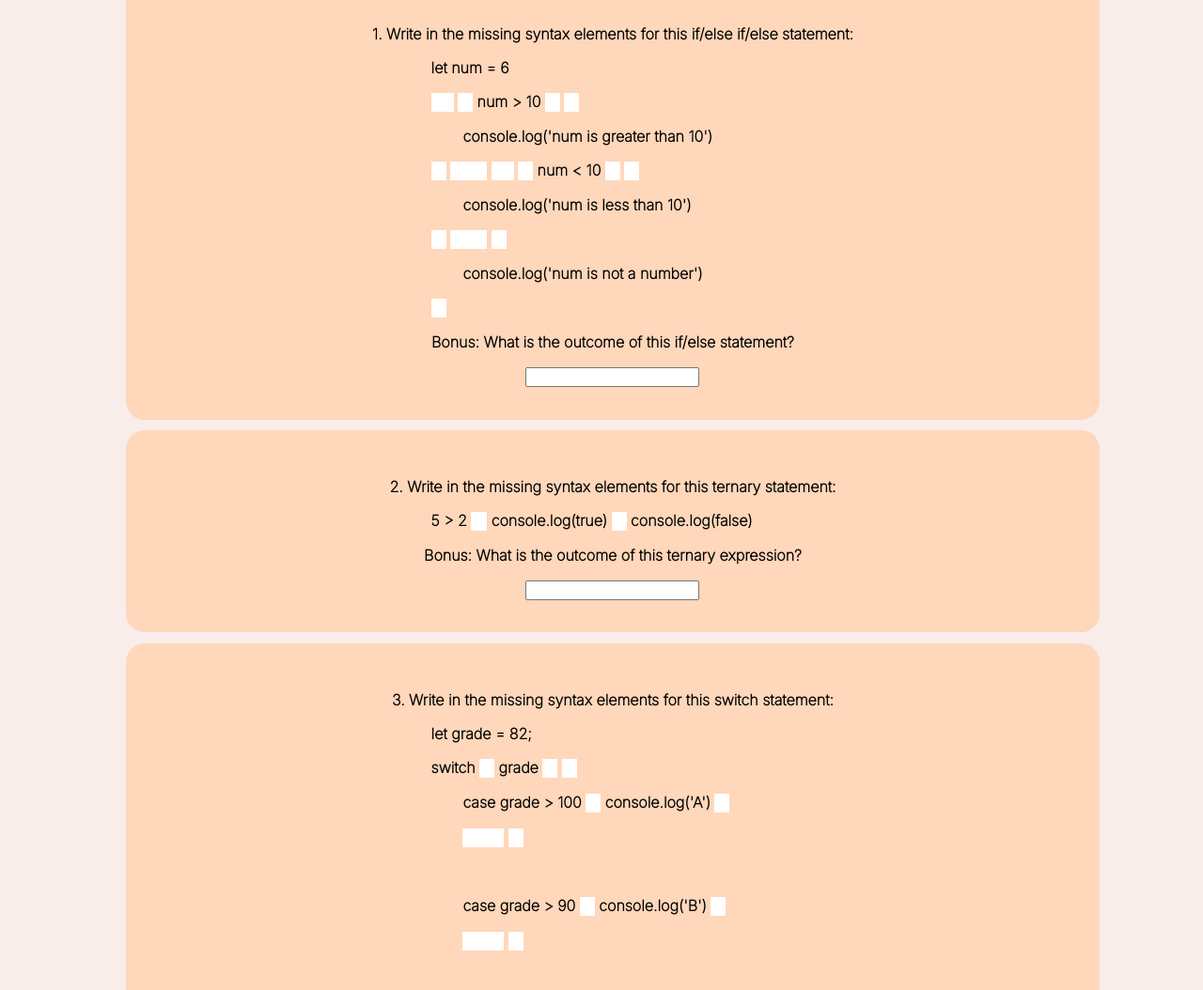
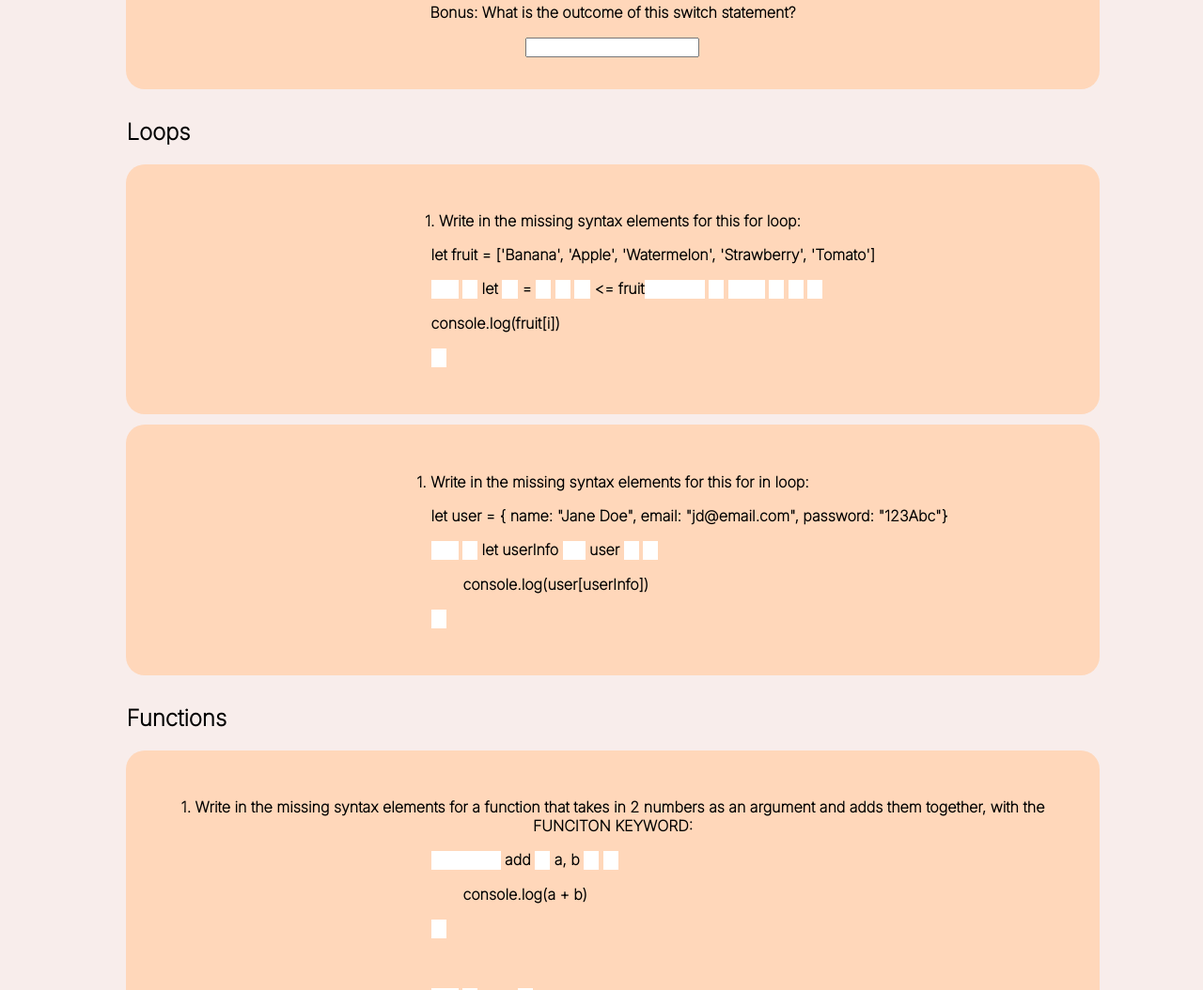
Before and after one commit to corynnem/week-2-challenges, a plain HTML site: page index.html in a window 1280 px wide. Shown: the part 1746-2800 px from the top of the page at 94% size. Drawn offline with Linux system fonts and the light colour scheme.

Commit message:
added loop and function challenges

```diff
--- a/index.html
+++ b/index.html
@@ -18,7 +18,7 @@
     <h3>Instructions: in each input box, type the correct syntax element and press enter. If your answer is correct the box will turn green
         and if not, the box will turn red.  </h3>
     <div id="challenges">
-        <h2>Operators</h2>
+        <!-- <h2>Operators</h2>
         <div id="q">
             <p>1. Write in the missing syntax element to compare these 2 number's type AND value :</p>
             <div class="snippet">
@@ -79,7 +79,7 @@
                 <p>}</p>
 
             </div>
-        </div>
+        </div> -->
 
 
 
@@ -143,8 +143,49 @@
                 <p><input class="short"/> <input class="long"/> <input class="medium"/><input class="short" /> condition <input class="short" /> <input class="short" /> </p>
             </div>
         </div> -->
-    </div>
+        <h2>Loops</h2>
 
+        <div id="q">
+            <p>1. Write in the missing syntax elements for this for loop:</p>
+            <div class="snippet">
+                <p>let fruit = ['Banana', 'Apple', 'Watermelon', 'Strawberry', 'Tomato']</p>
+                <p> <input class="for"/> <input class="openparen"/> let <input class="i"> = <input class="zero"/> <input class="semicolon">  <input class="i"> <= fruit<input class="length"> <input class="semicolon">  <input class="iplusplus"> <input class="semicolon"> <input class="closeparen"/> <input class="opencurly" /> </p>
+                <p>console.log(fruit[i])</p>
+                <p><input class="closecurly"/></p>
+            </div>
+        </div>
+        <div id="q">
+            <p>1. Write in the missing syntax elements for this for in loop:</p>
+            <div class="snippet">
+                <p>let user = { name: "Jane Doe", email: "jd@email.com", password: "123Abc"}</p>
+                <p> <input class="for"/> <input class="openparen"/> let userInfo <input class="in"/> user <input class="closeparen"/> <input class="opencurly" /> </p>
+                <p style="margin-left: 5%;">console.log(user[userInfo])</p>
+                <p><input class="closecurly"/></p>
+            </div>
+         </div>
+
+       <h2>Functions</h2>
+        <div id="q">
+                <p>1. Write in the missing syntax elements for a function that takes in 2 numbers as an argument and adds them together, with the FUNCITON KEYWORD:</p>
+                <div class="snippet">
+                    <p> <input class="function"/> add <input class="openparen"/> a, b <input class="closeparen"/> <input class="opencurly" /> </p>
+                    <p style="margin-left: 5%;">console.log(a + b)</p>
+                    <p><input class="closecurly"/></p>
+                    <br/>
+                    <p><input class="add"/> <input class="openparen"/> 9, 10 <input class="closeparen"/></p>
+                </div>
+            </div>
+
+            <div id="q">
+                <p>1. Write in the missing syntax elements for a function that takes in 2 numbers as an argument and adds them together, as a FAT ARROW FUNCTION:</p>
+                <div class="snippet">
+                    <p> let add = <input class="openparen"/> a, b <input class="closeparen"/> <input class="arrow"> <input class="opencurly" /> </p>
+                    <p style="margin-left: 5%;">console.log(a + b)</p>
+                    <p><input class="closecurly"/></p>
+                    <br/>
+                    <p><input class="add"/> <input class="openparen"/> 9, 10 <input class="closeparen"/></p>
+                </div>
+            </div>
     <script src="./index.js"></script>
   </body>
 </html>
--- a/index.js
+++ b/index.js
@@ -33,22 +33,21 @@ const solved = (e, i) => {
             e.target.value === '&&' ? inputs[i].style = 'background-color: #caffbf;' :  inputs[i].style = 'background-color: #ffadad;'
         } else if(e.target.className === 'or') {
             e.target.value === '||' ? inputs[i].style = 'background-color: #caffbf;' :  inputs[i].style = 'background-color: #ffadad;'
-        }
-
-
-
-
-
-        else if(e.target.className === 'bonus1'){
+        } else if(e.target.className === 'zero') {
+            e.target.value === '0' ? inputs[i].style = 'background-color: #caffbf;' :  inputs[i].style = 'background-color: #ffadad;'
+        } else if(e.target.className === 'length') {
+            e.target.value === '.length' ? inputs[i].style = 'background-color: #caffbf;' :  inputs[i].style = 'background-color: #ffadad;'
+        }  else if(e.target.className === 'iplusplus') {
+            e.target.value === 'i++' ? inputs[i].style = 'background-color: #caffbf;' :  inputs[i].style = 'background-color: #ffadad;'
+        }  else if(e.target.className === 'arrow') {
+            e.target.value === '=>' ? inputs[i].style = 'background-color: #caffbf;' :  inputs[i].style = 'background-color: #ffadad;'
+        } else if(e.target.className === 'bonus1'){
             e.target.value === 'num is less than 10' ? inputs[i].style = 'background-color: #caffbf;' :  inputs[i].style = 'background-color: #ffadad;'
         } else if(e.target.className === 'bonus2') {
             e.target.value === 'true' ? inputs[i].style = 'background-color: #caffbf;' :  inputs[i].style = 'background-color: #ffadad;'
         } else if(e.target.className === 'bonus3') {
             e.target.value === 'B' ? inputs[i].style = 'background-color: #caffbf;' :  inputs[i].style = 'background-color: #ffadad;'
-        }
-
-
-        else {
+        } else {
             inputs[i].style = 'background-color: #ffadad;'
         }
     }
--- a/styles.css
+++ b/styles.css
@@ -5,17 +5,18 @@
 /* font-family: 'Inter', sans-serif; */
 
 body {
-    font-family: 'Inter', sans-serif;
+  font-family: "Inter", sans-serif;
   background-color: #f8edeb;
   font-weight: bold;
 }
-h1, h3 {
+h1,
+h3 {
   text-align: center;
 }
 
 p input {
   width: 1vw;
-    font-family: 'Roboto Mono', monospace;
+  font-family: "Roboto Mono", monospace;
   border: none;
   font-weight: bold;
 }
@@ -41,34 +42,53 @@ p input {
   margin-left: 10%;
 }
 
-.if, .equal, .greatOrE, .lessOrE, .and, .or {
+.if,
+.equal,
+.greatOrE,
+.lessOrE,
+.and,
+.or,
+.in,
+.arrow {
   width: 20px;
 }
-.else, .notEqual {
+
+.else,
+.notEqual,
+.iplusplus {
   width: 35px;
 }
-.openparen, .closeparen {
+
+.openparen,
+.zero ,
+.closeparen {
   width: 12px;
-    /* background-color: blue; */
 }
 
-.opencurly, .closecurly {
+.opencurly,
+.closecurly {
   width: 12px;
-    /* background-color: black; */
 }
 
-.semicolon, .colon {
+.semicolon,
+.colon {
   width: 12px;
 }
 
 .break {
-    width: 40px
+  width: 40px;
 }
 
-
-.strictE {
+.strictE,
+.for,
+.add {
   width: 25px;
 }
-.default {
-    width: 60px
+
+.default, .length, .function {
+  width: 60px;
 }
+
+.function {
+    width: 70px;
+  }
```
Lines whose indentation alone changed are shown as unchanged.
